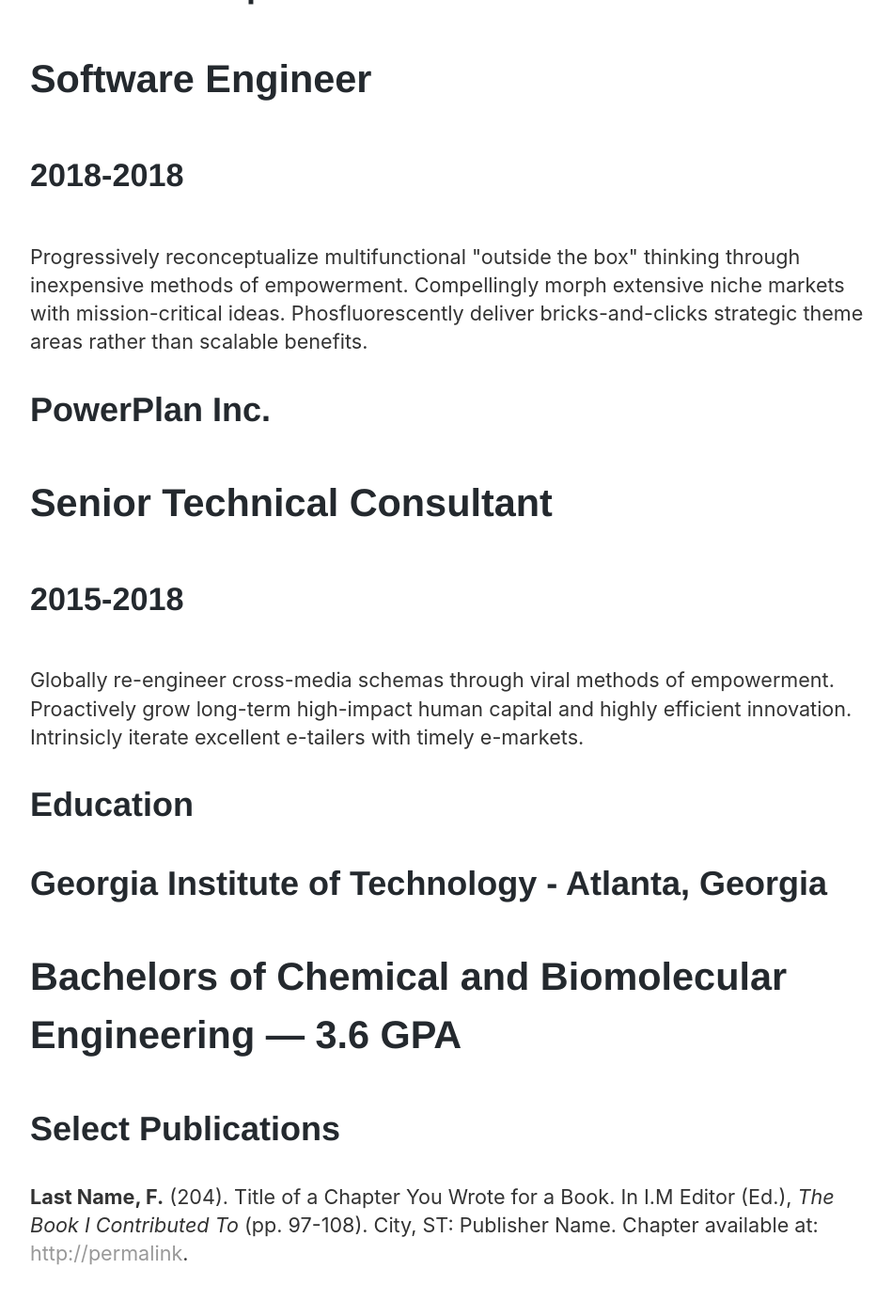
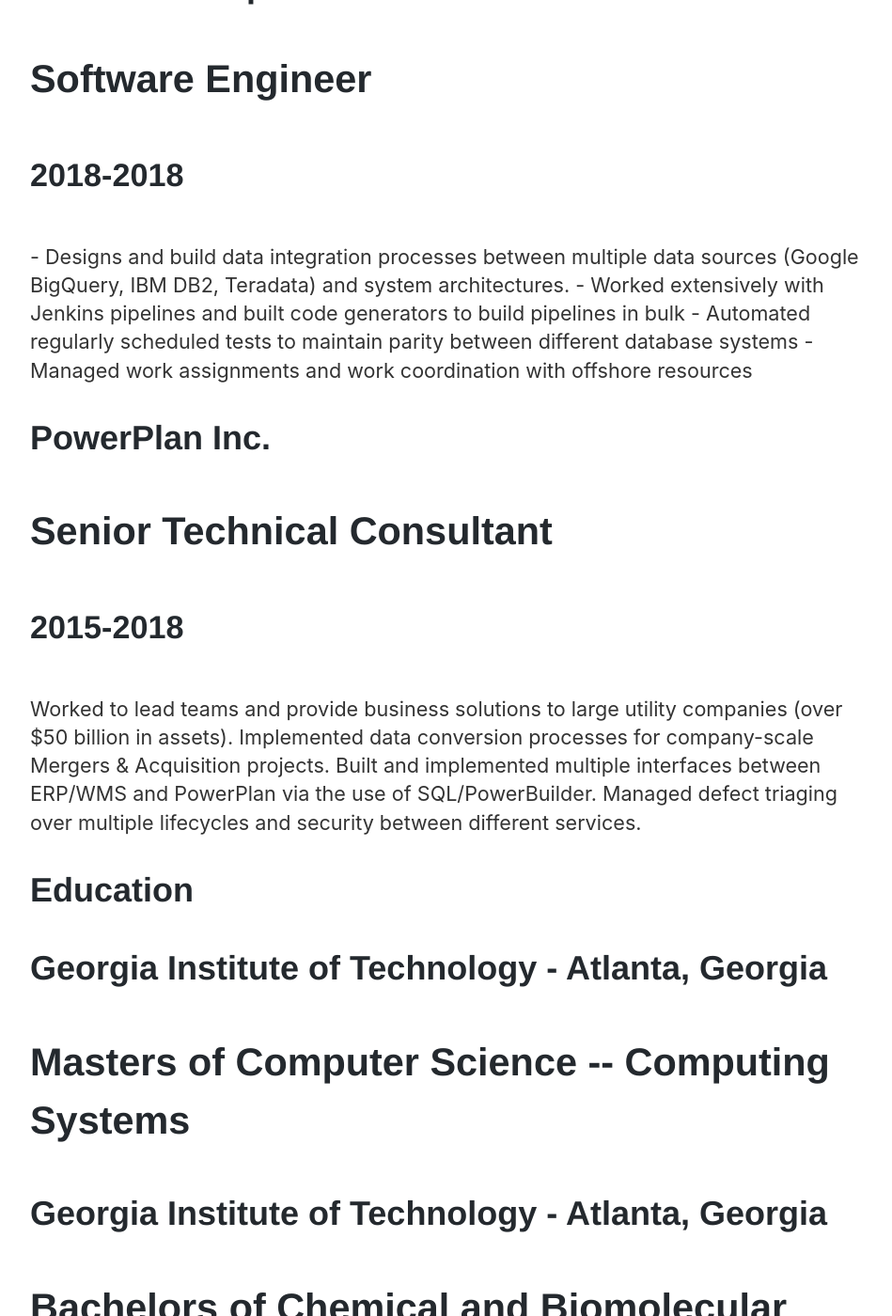
Before and after one commit to chiapet92/chiapet92.github.io, a Jekyll site: the page built from _pages/5_cv.html, in a window 1280 px wide and 1400 px high, scrolled down 851 px. Shown: the whole window at 94% size, without its empty margins (160-1109 px from the left). Built offline with Jekyll 4.4.1, drawn with Linux system fonts in a browser that asks for light colours; some of the changed text lies outside the part shown.

Commit message:
Added new blog post; minor edits to resume

```diff
--- a/_pages/5_cv.html
+++ b/_pages/5_cv.html
@@ -13,43 +13,56 @@
   >
   <h1>Mark Qi</h1>
   <address>
-
     <abbr title="phone">P:</abbr> (404) 952-0372<br />
     <span class="obfuscate">{{ site.email }}</span>
   </address>
 
   <div class="yui-gf">
-
     <div class="yui-u first">
       <h2>Experience</h2>
-    </div><!--// .yui-u -->
+    </div>
+    <!--// .yui-u -->
 
     <div class="yui-u">
-
       <div class="job">
         <h2>Amazon Web Services</h2>
         <h3>Software Development Engineer II</h3>
         <h4>2018-Current</h4>
-        <p> Commerce Platform -- Supported the invoice generation and delivery experience for all AWS customers </p>
+        <p>
+          Commerce Platform -- Supported the invoice generation and delivery
+          experience for all AWS customers
+        </p>
       </div>
 
       <div class="job">
         <h2>The Home Depot</h2>
         <h3>Software Engineer</h3>
         <h4>2018-2018</h4>
-        <p>Progressively reconceptualize multifunctional "outside the box" thinking through inexpensive methods of empowerment. Compellingly morph extensive niche markets with mission-critical ideas. Phosfluorescently deliver bricks-and-clicks strategic theme areas rather than scalable benefits. </p>
+        <p>
+            - Designs and build data integration processes between multiple data sources (Google BigQuery, IBM DB2, Teradata) and system architectures.
+            - Worked extensively with Jenkins pipelines and built code generators to build pipelines in bulk
+            - Automated regularly scheduled tests to maintain parity between different database systems
+            - Managed work assignments and work coordination with offshore resources
+        </p>
       </div>
 
       <div class="job last">
         <h2>PowerPlan Inc.</h2>
         <h3>Senior Technical Consultant</h3>
         <h4>2015-2018</h4>
-        <p>Globally re-engineer cross-media schemas through viral methods of empowerment. Proactively grow long-term high-impact human capital and highly efficient innovation. Intrinsicly iterate excellent e-tailers with timely e-markets.</p>
+        <p>
+          Worked to lead teams and provide business solutions to large utility
+          companies (over $50 billion in assets). Implemented data conversion
+          processes for company-scale Mergers & Acquisition projects. Built and
+          implemented multiple interfaces between ERP/WMS and PowerPlan via the
+          use of SQL/PowerBuilder. Managed defect triaging over multiple
+          lifecycles and security between different services.
+        </p>
       </div>
-
-    </div><!--// .yui-u -->
-  </div><!--// .yui-gf -->
-
+    </div>
+    <!--// .yui-u -->
+  </div>
+  <!--// .yui-gf -->
 
   <div class="yui-gf last">
     <div class="yui-u first">
@@ -57,17 +70,27 @@
     </div>
     <div class="yui-u">
       <h2>Georgia Institute of Technology - Atlanta, Georgia</h2>
-      <h3>Bachelors of Chemical and Biomolecular Engineering &mdash; <strong>3.6 GPA</strong> </h3>
+      <h3>
+        Masters of Computer Science -- Computing Systems
+      </h3>
     </div>
-  </div><!--// .yui-gf -->
+    <div class="yui-u">
+      <h2>Georgia Institute of Technology - Atlanta, Georgia</h2>
+      <h3>
+        Bachelors of Chemical and Biomolecular Engineering
+        <strong>3.65 GPA</strong>
+      </h3>
+    </div>
+  </div>
+  <!--// .yui-gf -->
 
-  <h2>Select Publications</h2>
+  <h2>Contributing Publications</h2>
 
   <p>
-    <strong>Last Name, F.</strong> (204). Title of a Chapter You Wrote for a
-    Book. In I.M Editor (Ed.), <em>The Book I Contributed To</em> (pp. 97-108).
-    City, ST: Publisher Name. Chapter available at:
-    <a href="#">http://permalink</a>.
+    <strong>Qi, Mark X. </strong>Alterations in ovarian cancer cell adhesion
+    drive taxol resistance by increasing microtubule dynamics in a FAK-dependent
+    manner. <em>Scientific Reports.</em>
+    Paper available at:
+    <a href="#">https://www.nature.com/articles/srep09529</a>
   </p>
-
 </div>
--- a/_pages/9_embrassingnika.html
+++ b/_pages/9_embrassingnika.html
@@ -9,6 +9,11 @@
 <img src="/assets/nikagithub.jpg" alt="Nika" class="center" />
 
 <h3>
+  EDIT: SHE'S BACK
+  <div>
+    ----------------------------------
+  </div>
+
   I'm very sad today because she'll have to stay in China for weeks longer than
   intended because of the stupid immigration system.
 </h3>
```
